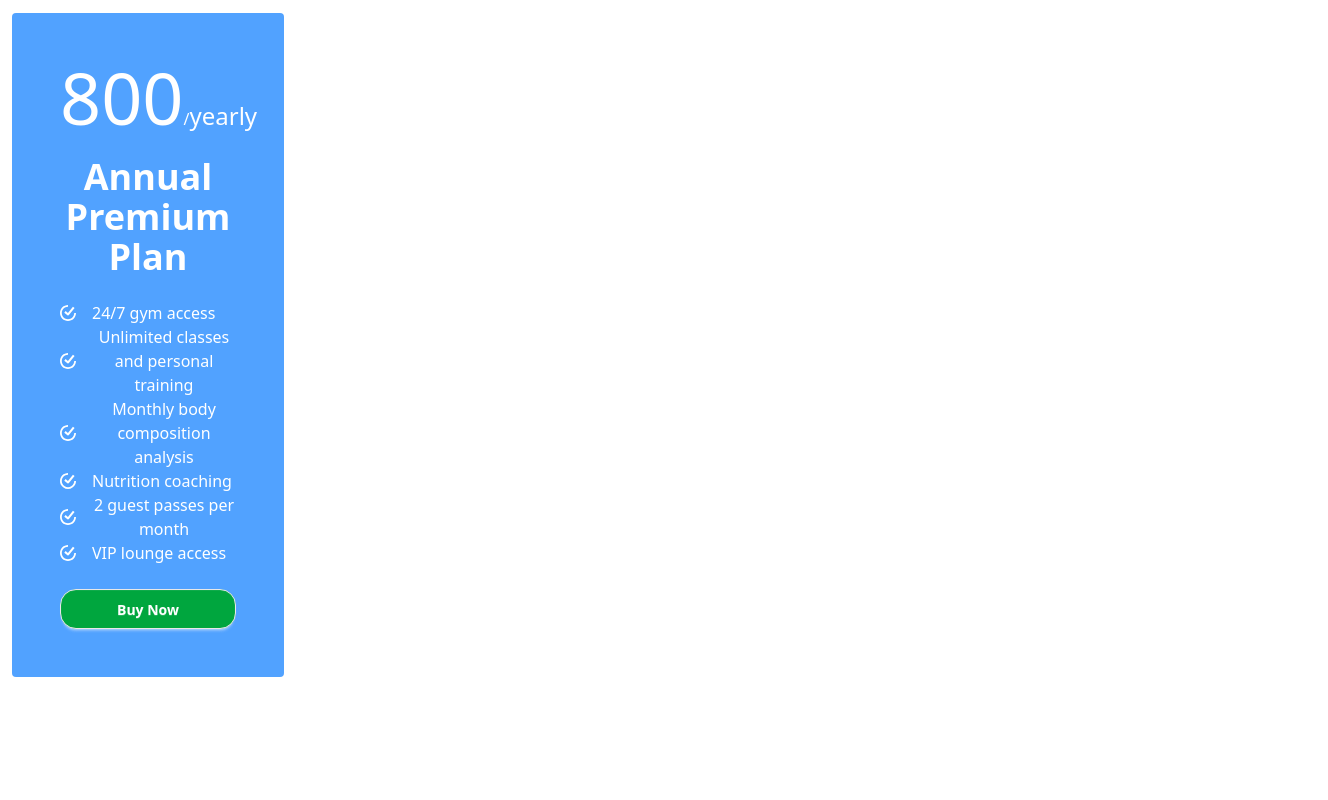
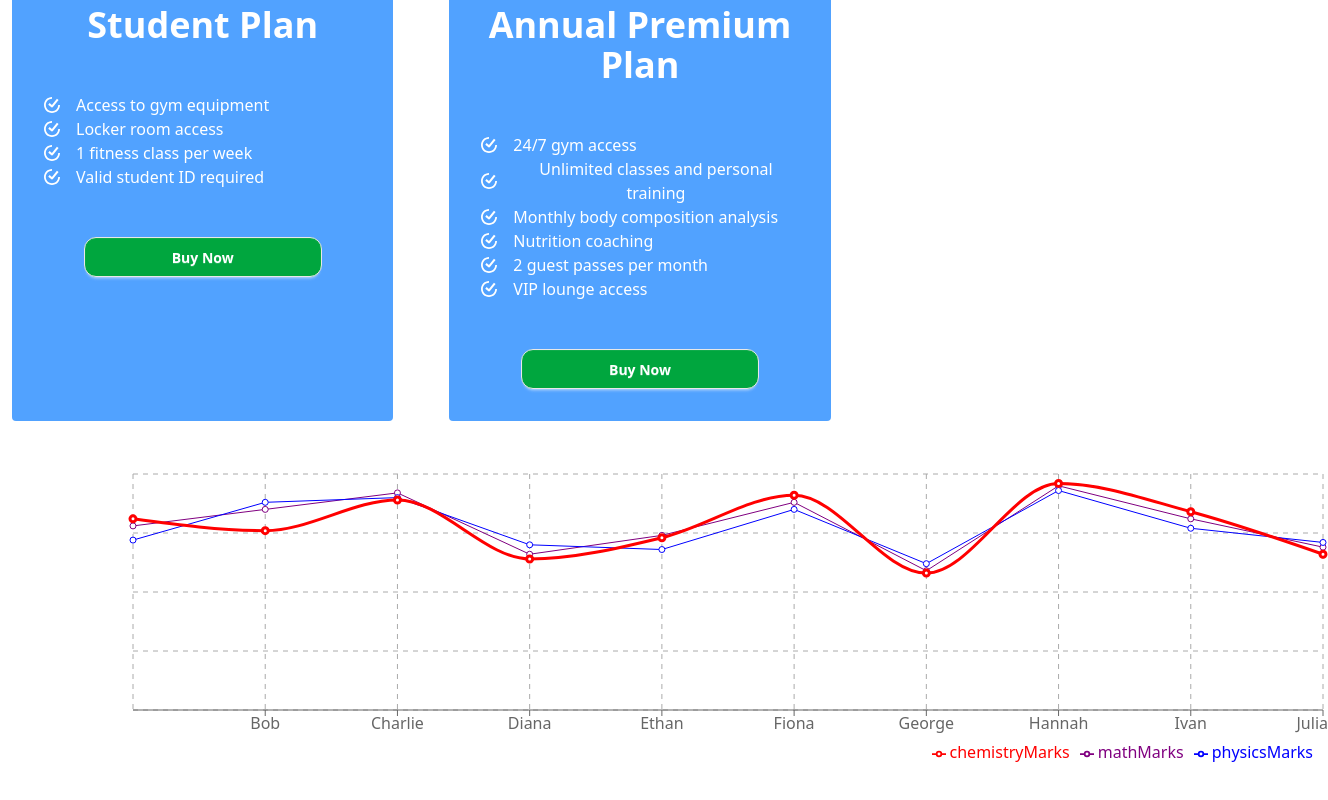
Before and after one commit to Abdus-Salam-814/price-list, a React (Vite) app: page /blog in a window 1280 px wide. Shown: the part 1040-1840 px from the top of the page, 1328 px wide, since content can reach past the window. Before the commit the page ends 1717 px from the top, so only its background shows below. Built offline with nearby package versions, Linux system fonts and the light colour scheme.

Commit message:
i create a rechart himm

```diff
--- a/package.json
+++ b/package.json
@@ -16,6 +16,7 @@
     "react-dom": "^19.1.0",
     "react-icons": "^5.5.0",
     "react-router": "^7.6.3",
+    "recharts": "^3.1.0",
     "tailwindcss": "^4.1.11"
   },
   "devDependencies": {
--- a/src/App.jsx
+++ b/src/App.jsx
@@ -1,6 +1,9 @@
+import MyChart from "./component/Chart/MyChart"
 import DaisyNavbar from "./component/daisyNav/DaisyNavbar"
 import Nav from "./component/nav/Nav"
 import PriceList from "./component/priceList/PriceList"
+
+
 
 function App() {
 
@@ -16,6 +19,9 @@ function App() {
       <DaisyNavbar></DaisyNavbar>
 
       <PriceList></PriceList>
+      <MyChart></MyChart>
+
+
 
 
     </>
--- /dev/null
+++ b/src/component/Chart/MyChart.jsx
@@ -0,0 +1,33 @@
+import { LineChart, Line, CartesianGrid, Legend, Tooltip, XAxis } from 'recharts';
+const MyChart = () => {
+    const studentMathMarksData =[
+        { "id": 1, "name": "Alice", "mathMarks": 78, "physicsMarks": 72, "chemistryMarks": 81 },
+        { "id": 2, "name": "Bob", "mathMarks": 85, "physicsMarks": 88, "chemistryMarks": 76 },
+        { "id": 3, "name": "Charlie", "mathMarks": 92, "physicsMarks": 90, "chemistryMarks": 89 },
+        { "id": 4, "name": "Diana", "mathMarks": 66, "physicsMarks": 70, "chemistryMarks": 64 },
+        { "id": 5, "name": "Ethan", "mathMarks": 74, "physicsMarks": 68, "chemistryMarks": 73 },
+        { "id": 6, "name": "Fiona", "mathMarks": 88, "physicsMarks": 85, "chemistryMarks": 91 },
+        { "id": 7, "name": "George", "mathMarks": 59, "physicsMarks": 62, "chemistryMarks": 58 },
+        { "id": 8, "name": "Hannah", "mathMarks": 95, "physicsMarks": 93, "chemistryMarks": 96 },
+        { "id": 9, "name": "Ivan", "mathMarks": 81, "physicsMarks": 77, "chemistryMarks": 84 },
+        { "id": 10, "name": "Julia", "mathMarks": 69, "physicsMarks": 71, "chemistryMarks": 66 }
+      ];
+
+    return (
+        <div className='mx-32 my-12'>
+            <LineChart width={1200} height={300} data={studentMathMarksData}>
+
+            <CartesianGrid stroke="#aaa" strokeDasharray="5 5" />
+            <Line dataKey="mathMarks" stroke="purple" />
+            <Line dataKey={'physicsMarks'} stroke='blue'></Line>
+            <Line type="monotone" dataKey={'chemistryMarks'} stroke='red' strokeWidth={3}  ></Line>
+            <Legend align="right" />
+            <Tooltip />
+            <XAxis dataKey="name" />
+                </LineChart>
+
+        </div>
+    );
+};
+
+export default MyChart;
--- a/src/component/PriceOfProduct/PriceOfProduct.jsx
+++ b/src/component/PriceOfProduct/PriceOfProduct.jsx
@@ -3,7 +3,7 @@ const PriceOfProduct = ({ product }) => {
   const { name, price, billingCycle, features } = product;
 
   return (
-    <div className="bg-blue-400 p-12 space-y-6 rounded mt-10 mx-3">
+    <div className="bg-blue-400 p-8 space-y-12 rounded  mx-3">
       <h2>
         <span className="text-7xl">{price}</span>/
         <span className="text-2xl">{billingCycle}</span>
@@ -19,8 +19,10 @@ const PriceOfProduct = ({ product }) => {
           </li>
         ))}
       </ul>
-      <button className="btn btn-wide  text-white font-bold bg-green-600 hover:bg-green-900 duration-1000 rounded-2xl
+    <div className="flex justify-center items-center">
+    <button className="btn w-3/4  text-white font-bold bg-green-600 hover:bg-green-900 duration-1000 rounded-xl
       ">Buy Now</button>
+    </div>
     </div>
   );
 };
--- a/src/component/priceList/PriceList.jsx
+++ b/src/component/priceList/PriceList.jsx
@@ -71,7 +71,7 @@ const PriceList = () => {
 
     return (
 
-        <div className="grid md:grid-cols-4 grid-cols-1 gap-8 text-center text-white">
+        <div className="grid md:grid-cols-3 grid-cols-1 gap-8 text-center my-10 text-white">
             {
                 priceListData.map(product => <PriceOfProduct key={product.id} product={product}></PriceOfProduct> )
             }
```
Also changed, not shown: src/component/reactChart/ReactCharMe.jsx (added), 1 other file (tests, documents, lock files or other folders).
